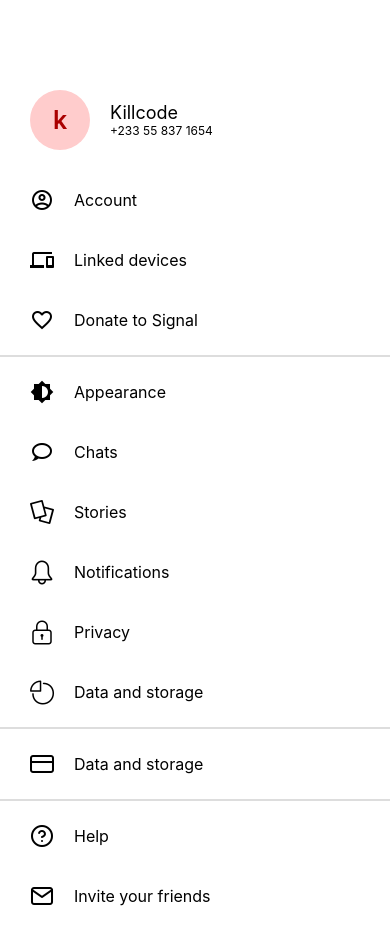
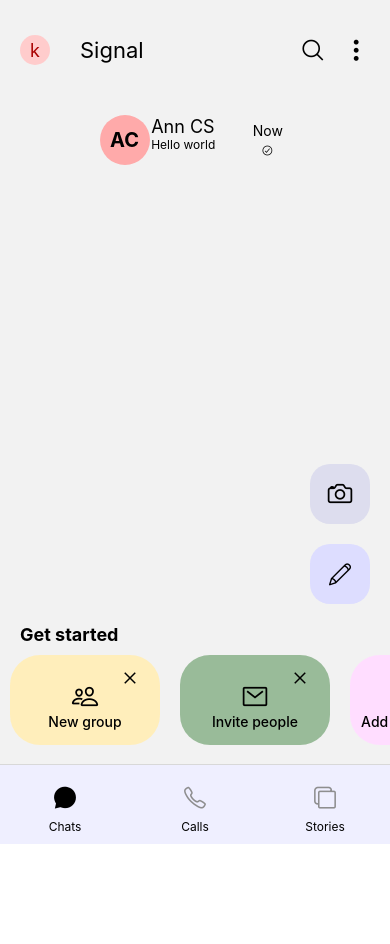
Before and after one commit to CraziCoda/SignalClone, a React Native app: screen /Chats in a window 390 px wide. Shown: the top 944 px of the page. After the commit the page ends 844 px from the top, so only its background shows below. Built offline with nearby package versions, Linux system fonts and the light colour scheme.

Commit message:
Navigation

```diff
--- a/App.js
+++ b/App.js
@@ -1,6 +1,7 @@
 import { SafeAreaView, StyleSheet, Text, View } from "react-native";
 import { NavigationContainer } from "@react-navigation/native";
 import { createBottomTabNavigator } from "@react-navigation/bottom-tabs";
+import { createStackNavigator } from "@react-navigation/stack";
 import Settings from "./screens/Setting";
 import Chats from "./screens/Chats";
 import Calls from "./screens/Calls";
@@ -10,41 +11,56 @@
 import Header from "./components/Header";
 
 const Tab = createBottomTabNavigator();
+const Stack = createStackNavigator();
+
+const Main = ({ navigation }) => {
+	return (
+		<Tab.Navigator
+			screenOptions={({ route }) => ({
+				tabBarIcon: ({ focused, color, size }) => {
+					let iconName;
+
+					if (route.name == "Chats") {
+						iconName = !focused ? "chatbubble-outline" : "chatbubble-sharp";
+					} else if (route.name == "Calls") {
+						iconName = !focused ? "call-outline" : "call-sharp";
+					} else if (route.name == "Stories") {
+						iconName = !focused ? "copy-outline" : "copy";
+					}
+
+					return <IonIcons name={iconName} size={size} color={color} />;
+				},
+				tabBarActiveTintColor: "black",
+				tabBarStyle: styles.tabBar,
+				tabBarItemStyle: styles.tabBarItem,
+				tabBarLabelStyle: styles.tabBarLabel,
+				tabBarIconStyle: styles.tabBarIcon,
+				header: () => <Header navigation={navigation} />,
+			})}
+		>
+			<Tab.Screen name="Chats" component={Chats} />
+			<Tab.Screen name="Calls" component={Calls} />
+			<Tab.Screen name="Stories" component={Stories} />
+		</Tab.Navigator>
+	);
+};
 
 export default function App() {
 	return (
-		<SafeAreaView style={styles.container}>
-			<Settings />
-		</SafeAreaView>
-		// <NavigationContainer>
-		// 	<Tab.Navigator
-		// 		screenOptions={({ route }) => ({
-		// 			tabBarIcon: ({ focused, color, size }) => {
-		// 				let iconName;
+		// <SafeAreaView style={styles.container}>
+		// 	<Settings />
+		// </SafeAreaView>
+		<NavigationContainer>
+			<Stack.Navigator>
+				<Stack.Screen
+					name="Main"
+					component={Main}
+					options={{ headerShown: false }}
+				/>
 
-		// 				if (route.name == "Chats") {
-		// 					iconName = !focused ? "chatbubble-outline" : "chatbubble-sharp";
-		// 				} else if (route.name == "Calls") {
-		// 					iconName = !focused ? "call-outline" : "call-sharp";
-		// 				} else if (route.name == "Stories") {
-		// 					iconName = !focused ? "copy-outline" : "copy";
-		// 				}
-
-		// 				return <IonIcons name={iconName} size={size} color={color} />;
-		// 			},
-		// 			tabBarActiveTintColor: "black",
-		// 			tabBarStyle: styles.tabBar,
-		// 			tabBarItemStyle: styles.tabBarItem,
-		// 			tabBarLabelStyle: styles.tabBarLabel,
-		// 			tabBarIconStyle: styles.tabBarIcon,
-		// 			header: () => <Header />,
-		// 		})}
-		// 	>
-		// 		<Tab.Screen name="Chats" component={Chats} />
-		// 		<Tab.Screen name="Calls" component={Calls} />
-		// 		<Tab.Screen name="Stories" component={Stories} />
-		// 	</Tab.Navigator>
-		// </NavigationContainer>
+				<Stack.Screen name="Settings" component={Settings} />
+			</Stack.Navigator>
+		</NavigationContainer>
 	);
 }
 const styles = StyleSheet.create({
--- a/components/Card.tsx
+++ b/components/Card.tsx
@@ -1,9 +1,39 @@
-import { StyleSheet, View } from "react-native";
+import { StyleSheet, View, Text, ColorValue } from "react-native";
+import IonIcons from "@expo/vector-icons/Ionicons";
+import { ReactNode } from "react";
 
-export default function Card() {
-	return <View style={styles.container}></View>;
+interface CardProps {
+	icon: ReactNode;
+	text: string;
+	bgColor: ColorValue;
+}
+
+export default function Card(props: CardProps) {
+	return (
+		<View style={[styles.container, { backgroundColor: props.bgColor }]}>
+			<IonIcons name="close-outline" size={24} style={styles.close} />
+			{props.icon}
+			<Text style={styles.text}>{props.text}</Text>
+		</View>
+	);
 }
 
 const styles = StyleSheet.create({
-	container: {},
+	container: {
+		height: 90,
+		width: 150,
+		backgroundColor: "#faa",
+		borderRadius: 30,
+		marginHorizontal: 10,
+		alignItems: "center",
+	},
+	close: {
+		position: "relative",
+		left: 45,
+		top: 10,
+	},
+	text: {
+		alignSelf: "center",
+		fontWeight: "500",
+	},
 });
--- a/components/Header.tsx
+++ b/components/Header.tsx
@@ -1,17 +1,27 @@
-import { View, Text, StyleSheet } from "react-native";
+import {
+	View,
+	Text,
+	StyleSheet,
+	Button,
+	TouchableWithoutFeedback,
+} from "react-native";
 import IonIcons from "@expo/vector-icons/Ionicons";
 
-export default function Header() {
+export default function Header({ navigation }) {
 	return (
 		<View style={styles.header}>
 			<View style={styles.headerLeft}>
+				<TouchableWithoutFeedback
+					onPress={() => navigation.navigate("Settings")}
+				>
 					<View style={styles.profileI}>
 						<Text style={styles.profileT}>k</Text>
 					</View>
+				</TouchableWithoutFeedback>
 				<Text style={styles.headerLeftText}>Signal</Text>
 			</View>
 			<View style={styles.headerRight}>
-                <IonIcons name="search-outline" size={26}/>
+				<IonIcons name="search-outline" size={26} />
 				<IonIcons name="ellipsis-vertical-sharp" size={26} />
 			</View>
 		</View>
@@ -55,6 +65,6 @@
 	headerRight: {
 		flexDirection: "row",
 		width: 70,
-        justifyContent: 'space-between'
-    }
+		justifyContent: "space-between",
+	},
 });
--- /dev/null
+++ b/components/IconButton.tsx
@@ -0,0 +1,44 @@
+import {
+	StyleSheet,
+	View,
+	Text,
+	TouchableHighlight,
+	ColorValue,
+} from "react-native";
+import { ReactNode } from "react";
+
+interface IconButtonProps {
+	bgColor: ColorValue;
+	children: ReactNode;
+}
+
+export default function IconButton(props: IconButtonProps) {
+	return (
+		<TouchableHighlight
+			activeOpacity={0.6}
+			style={[styles.container, { backgroundColor: props.bgColor }]}
+			underlayColor={"#ccf"}
+			onPress={() => {}}
+		>
+			<View>{props.children}</View>
+		</TouchableHighlight>
+	);
+}
+
+const styles = StyleSheet.create({
+	container: {
+		width: 60,
+		height: 60,
+		justifyContent: "center",
+		alignItems: "center",
+		borderRadius: 20,
+		elevation: 10,
+        margin :10
+	},
+	shadowProps: {
+		shadowColor: "black",
+		shadowOffset: { width: -2, height: 4 },
+		shadowOpacity: 0.2,
+		shadowRadius: 3,
+	},
+});
--- a/components/IconLabel.tsx
+++ b/components/IconLabel.tsx
@@ -31,7 +31,6 @@
 	container: {
 		width: "100%",
 		height: 60,
-		backgroundColor: "#fff",
 		alignItems: "center",
 		paddingLeft: 30,
 		flexDirection: "row",
--- a/package.json
+++ b/package.json
@@ -11,11 +11,13 @@
   "dependencies": {
     "@react-navigation/bottom-tabs": "^6.5.8",
     "@react-navigation/native": "^6.1.7",
+    "@react-navigation/stack": "^6.3.17",
     "@types/react": "~18.0.27",
     "expo": "~48.0.18",
     "expo-status-bar": "~1.4.4",
     "react": "18.2.0",
     "react-native": "0.71.8",
+    "react-native-gesture-handler": "^2.12.0",
     "react-native-vector-icons": "^9.2.0",
     "typescript": "^4.9.4"
   },
--- a/screens/Chats.tsx
+++ b/screens/Chats.tsx
@@ -1,5 +1,9 @@
-import { View, Text, StyleSheet } from "react-native";
+import { View, Text, StyleSheet, ScrollView } from "react-native";
 import ChatItem from "../components/ChatItem";
+import Card from "../components/Card";
+import IonIcons from "@expo/vector-icons/Ionicons";
+import IconButton from "../components/IconButton";
+import { SimpleLineIcons } from "@expo/vector-icons";
 
 export default function Chats() {
 	return (
@@ -8,8 +12,41 @@
 				<ChatItem onPress={() => {}} />
 			</View>
 
+			<View style={styles.actionBtns}>
+				<IconButton bgColor={"#dde"}>
+					<IonIcons name="camera-outline" size={28} />
+				</IconButton>
+
+				<IconButton bgColor={"#ddf"}>
+					<SimpleLineIcons name="pencil" size={22} />
+				</IconButton>
+			</View>
+
 			<View style={styles.started}>
-				<Text style={styles.startedT}>Get Started</Text>
+				<Text style={styles.startedT}>Get started</Text>
+				<ScrollView horizontal={true} style={styles.startedI}>
+					<Card
+						icon={<IonIcons name="ios-people-outline" size={28} />}
+						text="New group"
+						bgColor={"#feb"}
+					/>
+					<Card
+						icon={<IonIcons name="mail-outline" size={28} />}
+						text="Invite people"
+						bgColor={"#9b9"}
+					/>
+					<Card
+						icon={<IonIcons name="ios-person-circle-outline" size={28} />}
+						text="Add a profile photo"
+						bgColor={"#fdf"}
+					/>
+
+					<Card
+						icon={<IonIcons name="color-palette-outline" size={28} />}
+						text="Chat colors"
+						bgColor={"#add"}
+					/>
+				</ScrollView>
 			</View>
 		</View>
 	);
@@ -23,12 +60,22 @@
 		height: "100%",
 	},
 	started: {
+		height: 140,
 		alignSelf: "flex-start",
 	},
 
 	startedT: {
 		marginLeft: 20,
-		fontSize: 20,
-        fontWeight: 'bold'
+		fontSize: 18,
+		fontWeight: "bold",
+		marginBottom: 10,
+	},
+	startedI: {
+		height: 100,
+	},
+	actionBtns: {
+		position: "absolute",
+		right: 10,
+		bottom: 150,
 	},
 });
--- a/screens/Setting.tsx
+++ b/screens/Setting.tsx
@@ -16,8 +16,7 @@
 export default function Settings() {
 	function a() {}
 	return (
-		<View>
-			<View style={styles.header}></View>
+		<View style={styles.container}>
 			<ScrollView style={styles.main}>
 				<TouchableHighlight
 					activeOpacity={1.0}
@@ -89,7 +88,7 @@
 				<View style={styles.hr}></View>
 
 				<IconLabel
-					text="Data and storage"
+					text="Payments"
 					icon={<FeatureIcons name="credit-card" size={24} />}
 					onPress={() => {}}
 				/>
@@ -113,7 +112,9 @@
 }
 
 const styles = StyleSheet.create({
-	container: {},
+	container: {
+		height: '100%'
+	},
 	header: {
 		minHeight: 50,
 		borderBottomColor: "#000",
@@ -121,7 +122,7 @@
 	},
 	main: {
 		width: "100%",
-		marginBottom: 40
+		marginBottom: 0
 	},
 	profileI: {
 		height: 60,
@@ -155,6 +156,6 @@
 		borderColor: "#ddd",
 		borderStyle: "solid",
 		borderWidth: 0.5,
-		marginVertical: 5,
+		marginVertical: 0,
 	},
 });
```
Also changed, not shown: 1 other file (tests, documents, lock files or other folders). Lines whose indentation alone changed are shown as unchanged.
